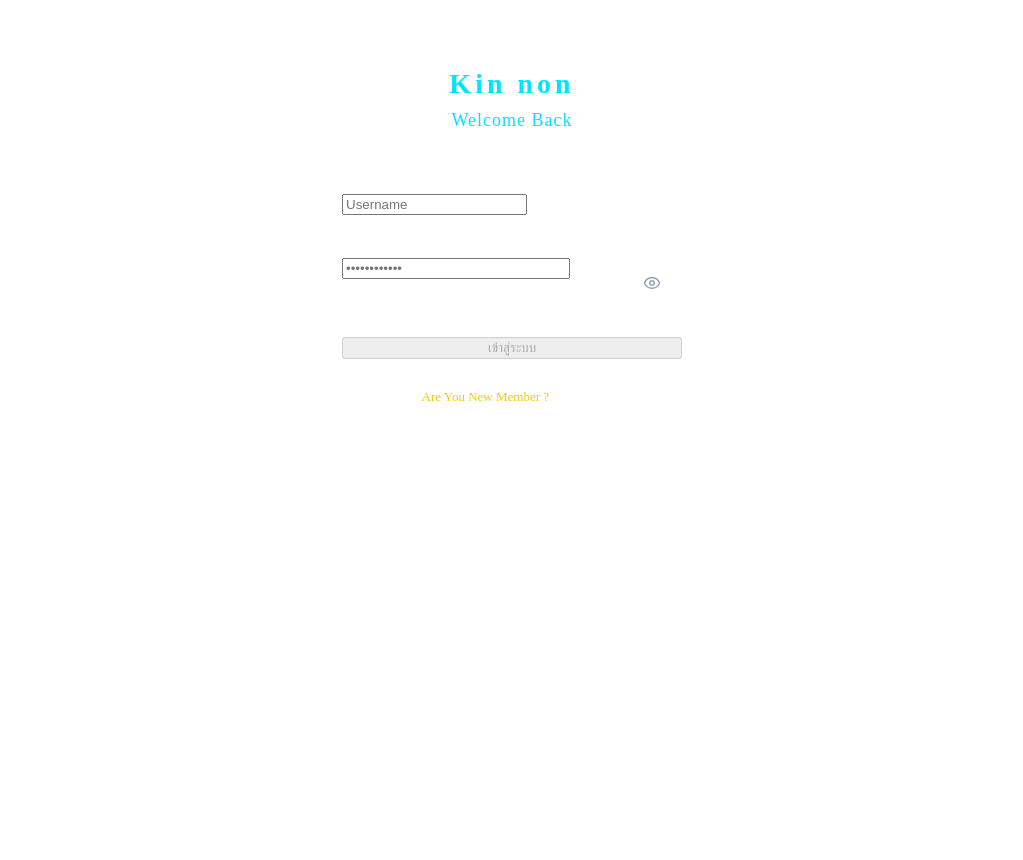
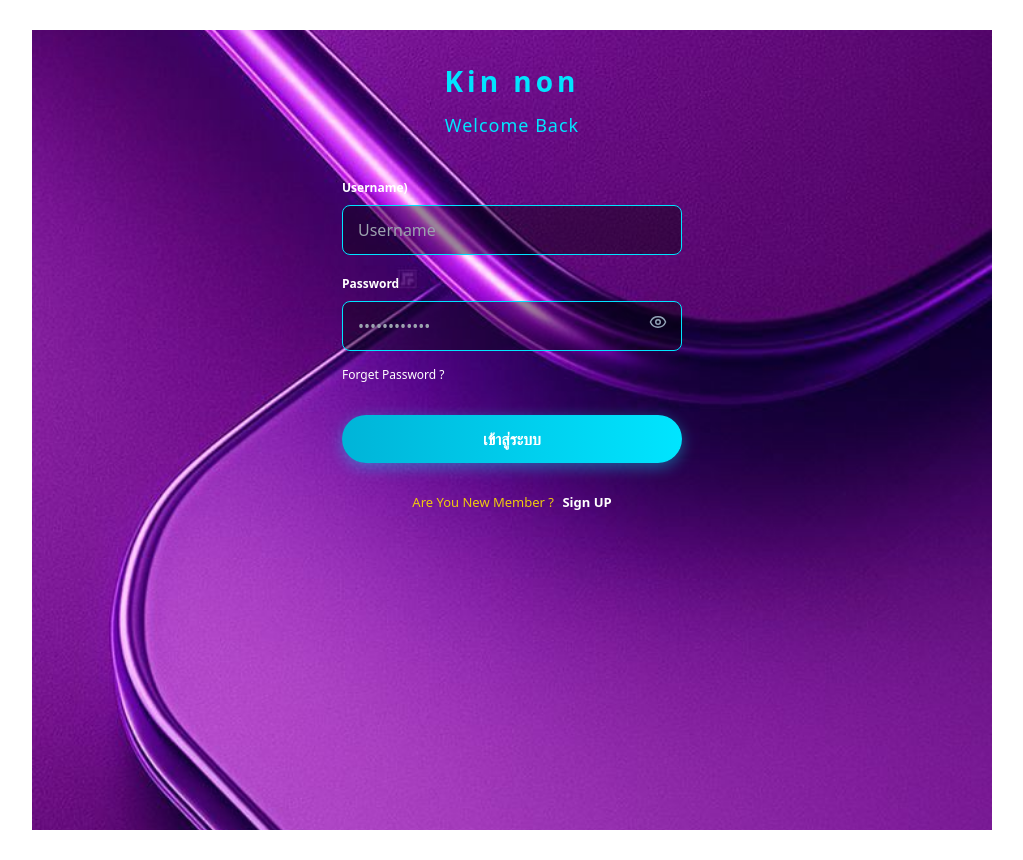
Before and after one commit to 1worldonecredit/kinnon_frontend, a React (Vite) app: page / in a window 1280 px wide. Shown: the whole page, without its empty margins (128-1151 px from the left). Before the commit the page ends 816 px from the top, so only its background shows below. Built offline with nearby package versions, Linux system fonts and the light colour scheme; no server answers.

Commit message:
index.css1

```diff
--- a/src/index.css
+++ b/src/index.css
@@ -1,3 +1,8 @@
+@tailwind base;
+@tailwind components;
+@tailwind utilities;
+
+/* วางโค้ด CSS ของคุณต่อจากบรรทัดนี้ได้เลย */
 /* =========================================
    1. Base & Variables (ลบ Layout ที่ซ้ำซ้อนออก)
 ========================================= */
@@ -87,7 +92,51 @@
   font-size: 13px;
   font-weight: 500;
 }
+.cyber-hex-bg {
+  /* เปลี่ยน URL เป็นที่อยู่รูปภาพพื้นหลังลวดลายหกเหลี่ยมของคุณในโฟลเดอร์ public */
+  background-image: url('/hex-background.jpg');
+  background-color: #14243a;
+  background-size: cover;
+  background-position: center;
+  background-attachment: fixed;
+  min-height: 100vh;
+  width: 100%;
+}
 
+.cyber-input {
+  background-color: rgba(0, 0, 0, 0.4) !important;
+  border: 1px solid #00e5ff !important;
+  color: #ffffff !important;
+  border-radius: 8px;
+  padding: 12px 15px;
+  width: 100%;
+  transition: box-shadow 0.3s ease;
+}
+
+.cyber-input:focus {
+  outline: none;
+  box-shadow: 0 0 10px rgba(0, 229, 255, 0.5);
+}
+
+.cyber-btn {
+  background-color: #00e5ff;
+  background: linear-gradient(90deg, #00b4d8 0%, #00e5ff 100%);
+  color: #ffffff;
+  border: none;
+  border-radius: 25px;
+  padding: 12px;
+  width: 100%;
+  font-weight: bold;
+  font-size: 16px;
+  cursor: pointer;
+  box-shadow: 0 4px 15px rgba(0, 229, 255, 0.4);
+  transition: transform 0.2s;
+}
+
+.cyber-btn:hover {
+  transform: translateY(-2px);
+  box-shadow: 0 6px 20px rgba(0, 229, 255, 0.6);
+}
 /* =========================================
    3. Bottom Navbar (ปรับสีให้เข้ากับธีมอวกาศ)
 ========================================= */
@@ -410,12 +459,13 @@
 /* กรอบหลัก: บังคับให้เรียงจากบนลงล่างอย่างเป็นระเบียบ */
 .app-container {
   display: flex !important;
-  flex-direction: column !important; /* ให้เรียง TopNav -> Content -> BottomNav */
+  flex-direction: column !important; /* เรียงจากบนลงล่าง */
   width: 100% !important;
   max-width: 1200px !important;
   margin: 0 auto !important;
   min-height: 100vh !important;
   background: transparent !important;
+  position: relative; /* ให้เป็นจุดอ้างอิงสำหรับ absolute ด้านใน (ถ้ามี) */
 }
 
 /* ล็อค Top Navbar ให้อยู่บนสุดเสมอ (แต่ยังอยู่ในกรอบ 1200px) */
@@ -437,9 +487,11 @@
 
 /* พื้นที่เนื้อหาหลัก (จะถูกดันให้อยู่ระหว่าง Top และ Bottom อัตโนมัติ) */
 .main-content {
-  flex: 1 !important; /* บังคับให้กินพื้นที่ว่างตรงกลางทั้งหมด */
-  overflow-y: auto !important;
-  width: 100% !important;
+  flex-grow: 1; /* สำคัญมาก! บังคับให้เนื้อหาขยายเต็มพื้นที่ที่เหลือ */
+  /* ใส่ Padding กันเนื้อหาซ่อนใต้ Navbar (ปรับตัวเลขตามความสูง Navbar จริง) */
+  padding-top: 70px !important;
+  padding-bottom: 80px !important;
+  width: 100%;
 }
 
 /* =========================================
```
